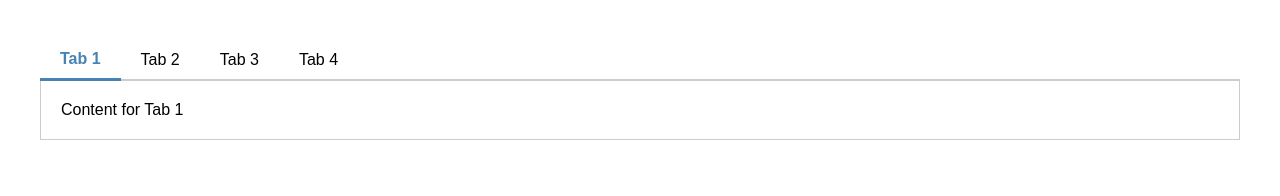
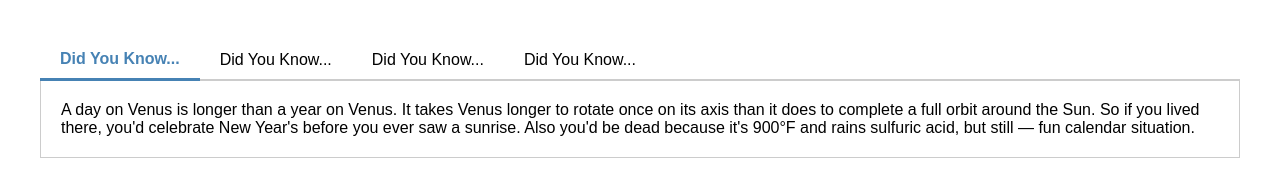
Before and after one commit to CaitlinAkkerman/cuddly-memory, a plain HTML site: page index.html in a window 1280 px wide. Drawn offline with Linux system fonts and the light colour scheme.

Commit message:
Added content to each individual tab

```diff
--- a/index.html
+++ b/index.html
@@ -9,16 +9,16 @@
 <body>
 
   <div class="tab-bar">
-    <button class="tab-btn active" onclick="showTab('panel-1', this)">Tab 1</button>
-    <button class="tab-btn"        onclick="showTab('panel-2', this)">Tab 2</button>
-    <button class="tab-btn"        onclick="showTab('panel-3', this)">Tab 3</button>
-    <button class="tab-btn"        onclick="showTab('panel-4', this)">Tab 4</button>
+    <button class="tab-btn active" onclick="showTab('panel-1', this)">Did You Know...</button>
+    <button class="tab-btn"        onclick="showTab('panel-2', this)">Did You Know...</button>
+    <button class="tab-btn"        onclick="showTab('panel-3', this)">Did You Know...</button>
+    <button class="tab-btn"        onclick="showTab('panel-4', this)">Did You Know...</button>
   </div>
 
-  <div class="tab-panel active" id="panel-1">Content for Tab 1</div>
-  <div class="tab-panel"        id="panel-2">Content for Tab 2</div>
-  <div class="tab-panel"        id="panel-3">Content for Tab 3</div>
-  <div class="tab-panel"        id="panel-4">Content for Tab 4</div>
+  <div class="tab-panel active" id="panel-1">A day on Venus is longer than a year on Venus. It takes Venus longer to rotate once on its axis than it does to complete a full orbit around the Sun. So if you lived there, you'd celebrate New Year's before you ever saw a sunrise. Also you'd be dead because it's 900°F and rains sulfuric acid, but still — fun calendar situation.</div>
+  <div class="tab-panel"        id="panel-2">There are more atoms in a single grain of sand than there are grains of sand on all of Earth's beaches combined. Let that detonate in your brain for a second. Every tiny little grain you've ever found in your shoe after a beach trip is itself a universe of incomprehensible complexity. The universe is showing off and it's honestly kind of rude.</div>
+  <div class="tab-panel"        id="panel-3">The human body contains enough carbon to make about 9,000 pencils. Enough iron to make a 3-inch nail. Enough fat to make 7 bars of soap. Enough phosphorus to make 2,200 match heads. You are not a person. You are a hardware store that learned to feel emotions and make questionable decisions.</div>
+  <div class="tab-panel"        id="panel-4">There is a species of jellyfish that is technically immortal. When Turritopsis dohrnii gets old or stressed, it just... reverts back to its juvenile state and starts over. It can do this indefinitely. It has solved death. A jellyfish — a creature with no brain, no heart, and no opinions — has solved the one problem humanity has been losing sleep over for all of recorded history. Incredible. Humiliating. Goodnight.</div>
 
   <script src="script.js"></script>
 
```
